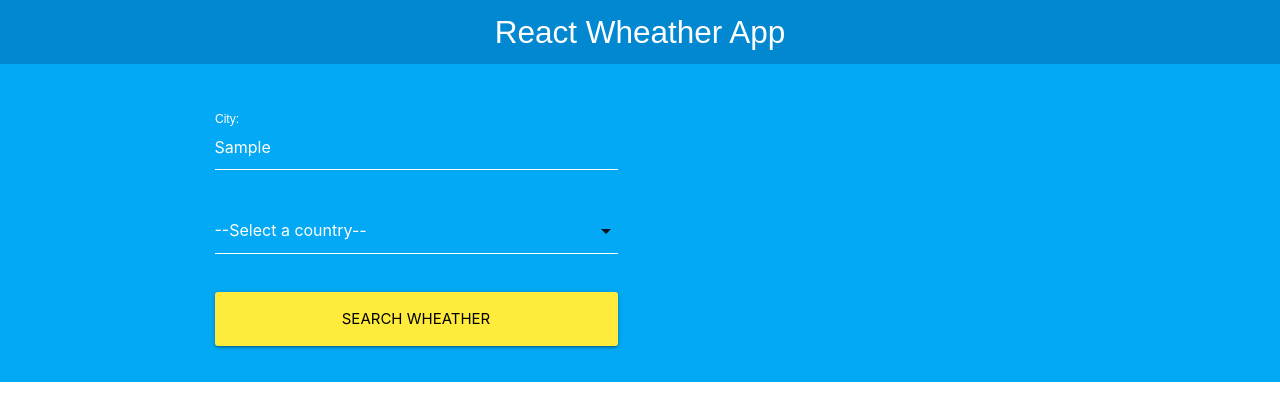
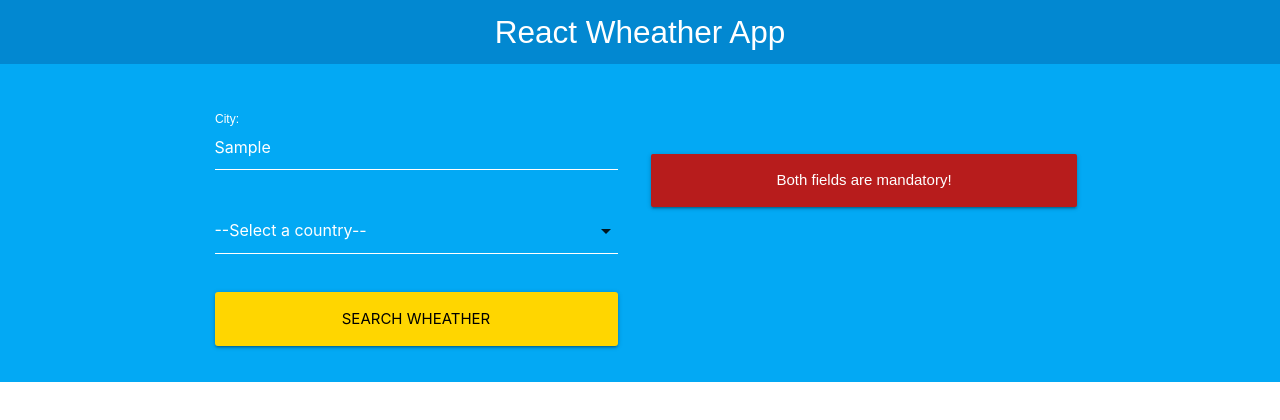
Before and after one commit to fr-me-jim/weather_app, a React (Create React App) app: page / in a window 1280 px wide. Both pictures are taken after typing "Sample" into the empty fields and a click on the input "Search Wheather". Shown: the top 420 px of the page. Built offline with nearby package versions, Linux system fonts and the light colour scheme.

Commit message:
added Error component + conditional rendering

```diff
--- a/src/App.js
+++ b/src/App.js
@@ -1,12 +1,34 @@
-import React, {useState} from 'react';
+import React, {useState, useEffect} from 'react';
 import Header from './components/Header';
 import Form from './components/Form';
+import Error from './components/Error';
+import { async } from 'q';
 
 function App() {
 
   const [ city, setCity ] = useState('');
   const [ country, setCountry ] = useState('');
   const [ error, setError ] = useState(false);
+  const [ result, setResult ] = useState({});
+
+  useEffect(() => {
+    //prevent execution
+    if(city === '') return;
+
+    const queryAPI = async () => {
+      const appID = '780407dd7f2513ce772a91be3c4a74f0';
+      const url = `https://api.openweathermap.org/data/2.5/weather?q=${city},${country}&appid=${appID}`;
+
+      // consult API
+      const response = await fetch(url);
+      const result = await response.json();
+
+      setResult(result);
+
+    }
+
+    queryAPI();
+  }, [ city, country ]);
 
 
   const dataQuery = data => {
@@ -24,6 +46,18 @@ function App() {
   }
 
 
+
+  //conditional loading of component
+  let component;
+  if(error){
+    //there is an error, show it
+    component = <Error message='Both fields are mandatory!' />
+
+  }else {
+    //show wheather
+    component = null;
+  }
+
   return (
     <div className="App">
       <Header
@@ -33,10 +67,14 @@ function App() {
       <div className="container-form">
         <div className="container">
           <div className="row">
-            <div className="col sm12 m6">
+            <div className="col s12 m6">
               <Form
                 dataQuery={dataQuery}
               />
+            </div>
+
+            <div className="col s12 m6">
+              {component}
             </div>
           </div>
         </div>
--- /dev/null
+++ b/src/components/Error.js
@@ -0,0 +1,11 @@
+import React from 'react';
+
+const Error = ({message}) => {
+    return (
+        <div className="card-panel red darken-4 error col s12">
+            {message}
+        </div>
+    );
+}
+
+export default Error;
--- a/src/components/Form.js
+++ b/src/components/Form.js
@@ -52,7 +52,7 @@ const Form = ({dataQuery}) => {
 
             <div className="input-field col s12">
                 <input type="submit" className="waves-effect waves-light btn-large
-                    btn-block yellow accent-44" value="Search Wheather" />
+                    btn-block yellow accent-4" value="Search Wheather" />
             </div>
         </form>
     );
```
